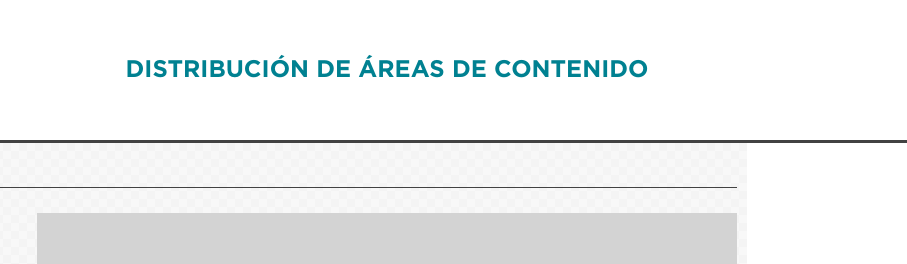
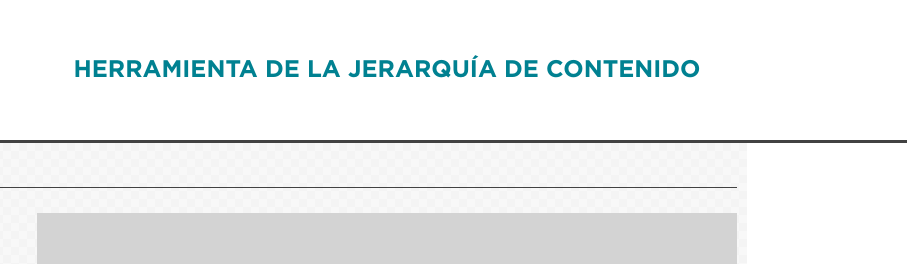
Before and after one commit to FabVillegas/newSalamanca, a website: page app/index.html at #/herramienta in a window 1280 px wide. Shown: the top 264 px of the page, 373-1280 px from the left. Drawn offline with Linux system fonts and the light colour scheme.

Commit message:
Otra modificacion del titulo

```diff
--- a/app/index.html
+++ b/app/index.html
@@ -4,7 +4,7 @@
 		<meta charset="UTF-8">
 		<meta name="viewport" content="width=device-width, initial-scale=1">
 		<meta http-equiv="Content-type" content="text/html; charset=UTF-8">
-		<title>Distribución de áreas</title>
+		<title>Jerarquía de áreas</title>
 		<link rel="shortcut icon" href="./images/favicon.ico">
 		<!-- STYLES-->
 	  <link rel="stylesheet" type="text/css" href="css/style.css">
--- a/app/views/herramienta-template.html
+++ b/app/views/herramienta-template.html
@@ -15,7 +15,7 @@
       <img id="logo" src="images/usarialogo.png" />
     </div>
     <div class="twelve columns">
-      <h1 id="title" ng-click="openit()">Distribución de áreas de contenido</h1>
+      <h1 id="title" ng-click="openit()">Herramienta de la jerarquía de contenido</h1>
     </div>
   </header>
 
```
